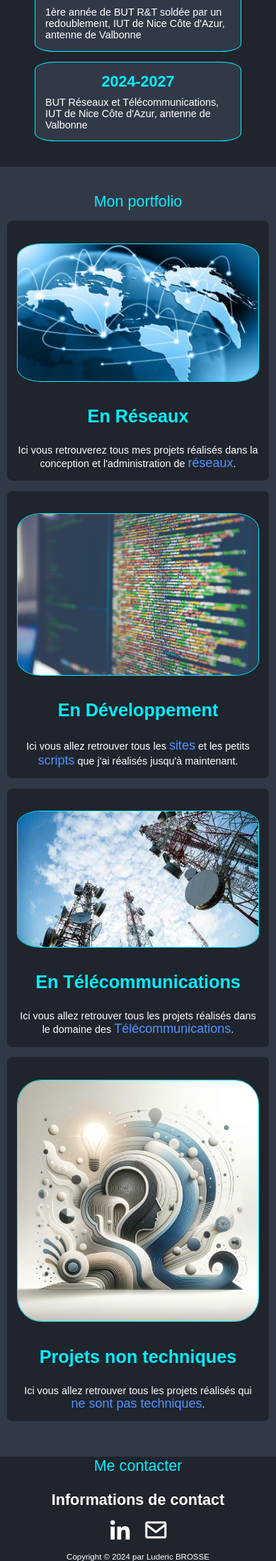
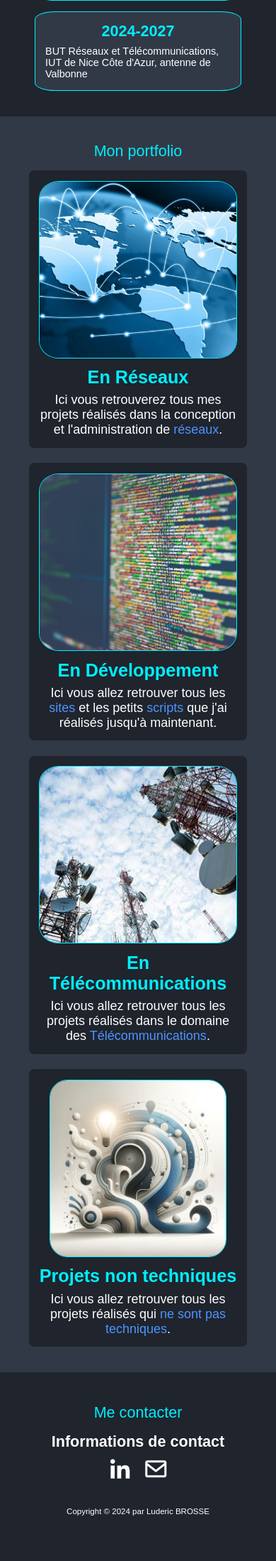
Before and after one commit to LudericBROSSE/LudericBROSSEPortfolio, a PHP site: page / in a window 390 px wide. Shown: the part 2429-4628 px from the top of the page at 71% size. After the commit the page ends 4564 px from the top, so only its background shows below. Run offline with PHP 8.4, Linux system fonts and the light colour scheme.

Commit message:
Update style.css

```diff
--- a/style.css
+++ b/style.css
@@ -155,29 +152,14 @@ h4 {
 }
 
 .home-content p {
-  font-size: 2.2rem; /* Taille de police augmentée */
+  font-size: 2.2rem;
 }
-
 
 .home h2 {
   font-size: 2.5rem;
 }
 
-.title-text {
-  font-weight: 400;
-  justify-content: center;
-  align-items: center;
-}
-
-.Qui_suis_je {
-  display: flex;
-  flex-direction: column;
-  align-items: center;
-  background-color: var(--second-color);
-  font-family: Arial, sans-serif;
-  padding: 5rem 0;
-}
-
+/* Common Title Styles */
 .title {
   text-align: center;
   margin-bottom: 2rem;
@@ -266,142 +257,104 @@ h4 {
 }
 
 .timeline-content p {
-  font-size: 2rem; /* Adjusted font size */
+  font-size: 2rem;
   margin: 0;
-  text-align: center;
 }
 
 .SIN {
   color: #fff;
   text-decoration: underline;
-  display: inline;
 }
 
 .SIN:hover {
   color: #ffcc00;
-  text-decoration: underline;
 }
 
-.clickable-image {
-  transition: transform 0.3s ease-in-out;
-  cursor: pointer;
+/* Portfolio Section */
+.portfolio {
+  background-color: var(--second-color);
+  padding: 5rem 2rem;
 }
 
-.clickable-image:hover {
-  transform: scale(1.1);
-}
-
-.portfolio {
-  display: flex;
-  flex-direction: column;
-  align-items: center;
-  font-family: Arial, sans-serif;
-  background-color: var(--second-color);
-  padding: 5rem 0;
-}
-
-.portfolio-content {
+.portfolio-container {
   display: flex;
   flex-wrap: wrap;
   justify-content: center;
-  gap: 2rem;
+  gap: 3rem;
   padding: 0 5%;
 }
 
 .portfolio-item {
+  background-color: var(--bg-color);
+  padding: 2rem;
+  border-radius: 1rem;
+  text-align: center;
+  flex: 1 1 300px;
+  max-width: 45%;
   display: flex;
   flex-direction: column;
   align-items: center;
-  justify-content: center;
-  text-align: center;
-  width: 40vw;
-  margin: 0 auto 2rem auto; /* Added bottom margin */
-  padding: 2rem;
-  background-color: var(--bg-color);
-  border-radius: 1rem;
+  transition: transform 0.3s ease;
+}
+
+.portfolio-item:hover {
+  transform: scale(1.05);
 }
 
 .portfolio-item img {
   width: 100%;
-  height: auto; /* Changed for responsiveness */
-  max-height: 500px;
+  height: 250px;
   object-fit: cover;
-  transition: transform 0.3s ease;
-  margin-top: 5%;
-  margin-bottom: 5%;
+  margin-bottom: 1.5rem;
   border: 0.2rem solid #0ef;
   border-radius: 10%;
-}
-
-.portfolio-item:hover img {
-  transform: scale(1.05);
-}
-
-.portfolio-item h3,
-.portfolio-item p {
-  margin-top: 2.5rem;
-  margin-bottom: 0;
 }
 
 .portfolio-item h2 {
   color: var(--main-color);
   font-size: 3.5rem;
   margin-bottom: 1rem;
-  margin-top: 2.1rem;
 }
 
 .portfolio-item p {
   color: #fff;
   font-size: 2.5rem;
-  font-family: Arial, sans-serif;
+  flex-grow: 1;
 }
 
 .portfolio-item span {
-    color: #4d94ff; /* Couleur changée en bleu */
-    font-size: 2.5rem;
-    font-family: Arial, sans-serif;
+  color: #4d94ff;
+  font-size: 2.5rem;
 }
 
-.contact {
-  background-color: var(--bg-color);
-  color: var(--text-color);
+/* Contact Section -- MODIFIÉ ICI */
+.Contact {
   padding: 4rem 0;
+  min-height: 30vh; /* On garde la hauteur pour avoir un effet "section finale" */
+  display: flex;
+  flex-direction: column;
+  justify-content: center; /* <-- LA MODIFICATION CLÉ : On centre le contenu au lieu de le coller en bas */
+  align-items: center;
+}
+
+.contact-content {
   display: flex;
   flex-direction: column;
   justify-content: center;
   align-items: center;
-  min-height: 100vh;
-  text-align: center;
+  gap: 2rem;
+  width: 100%;
 }
 
-.contact h2 {
-  margin-bottom: 3rem;
-  font-size: 4.5rem;
-}
-
-.contact .contact-content {
-  display: flex;
-  justify-content: center;
-  align-items: center;
-  gap: 5rem;
-  flex-wrap: wrap;
-  width: 100%;
-  text-align: center;
-}
-
-.contact-info {
-  text-align: center;
-  margin: 0 auto;
-  padding: 1rem;
-  flex: 1;
-  font-size: 2rem;
+.contact-info h2 {
+    font-size: 3rem;
+    margin-bottom: 1rem;
 }
 
 .social-icons {
   display: flex;
   justify-content: center;
   gap: 2rem;
-  margin-top: 1.5rem;
 }
 
 .social-icons .icon a {
@@ -414,168 +367,57 @@ h4 {
   color: var(--main-color);
 }
 
+.footer {
+    margin-top: 3rem;
+}
+
 .footer-text p {
-  font-size: 2.5rem;
+  font-size: 2rem;
   color: #fff;
   text-align: center;
+  padding: 1rem 0;
 }
 
-.contenue {
-  padding-top: 10rem;
-  padding-bottom: 5rem;
-  text-align: center;
-}
-
-.contenue h3 {
-  font-size: 2.5rem;
-  color: var(--main-color);
-  margin: 0 6rem;
-}
-
-.contenue1 {
-  display: flex;
-  flex-direction: row;
-  align-items: center;
-  justify-content: space-around;
-  min-height: 60vh;
-  background-color: var(--bg-color);
-  padding: 2rem 5%;
-}
-
-.contenue1 img {
-  width: 60rem;
-  max-height: 40rem;
-  object-fit: cover;
-  transition: transform 0.3s ease;
-  margin: 0;
-  border: 0.2rem solid #0ef;
-  border-radius: 10%;
-}
-
-.contenue1-txt {
-  font-size: 2.5rem;
-  text-align: left;
-  width: 45%;
-}
-
-.button-container {
-  text-align: center;
-  margin-top: 2rem;
-}
-
-.contenue-btn {
-  display: inline-block;
-  padding: 1rem 2rem;
-  background: var(--main-color);
-  color: var(--second-color);
-  font-size: 1.6rem;
-  font-weight: 600;
-  border-radius: 2rem;
-  transition: .5s;
-  text-decoration: none;
-}
-
-.contenue-btn:hover {
-  background: var(--second-color);
-  color: var(--main-color);
-}
-
-.contenue2 {
-  display: flex;
-  flex-direction: row;
-  align-items: center;
-  justify-content: space-around;
-  min-height: 60vh;
-  background-color: var(--second-color);
-  padding: 2rem 5%;
-}
-
-.contenue2 img {
-  width: 60rem;
-  max-height: 350px;
-  object-fit: cover;
-  transition: transform 0.3s ease;
-  margin: 0;
-  border: 0.2rem solid #0ef;
-  border-radius: 10%;
-}
-
-.contenue2-txt {
-  font-size: 2.5rem;
-  text-align: left;
-  width: 45%;
-}
-
-
 /* MEDIA QUERIES */
-
-/* Tablettes (max 1024px) */
 @media (max-width: 1024px) {
   html {
     font-size: 55%;
   }
-
   .home {
     flex-direction: column;
     text-align: center;
-    padding: 5rem 5%;
+    padding: 10rem 5% 5rem;
   }
-
   .home-img-cerlce {
-    width: 40vw;
-    height: 40vw;
+    width: 250px;
+    height: 250px;
     margin-top: 2rem;
   }
-
   .about-content {
     flex-direction: column;
   }
-
   .about-img {
     width: 70%;
     height: auto;
     margin: 2rem 0;
   }
-
   .portfolio-item {
-    width: 80%;
-  }
-
-  .contenue1,
-  .contenue2 {
-    flex-direction: column;
-    text-align: center;
-  }
-
-  .contenue1 img,
-  .contenue2 img {
-    width: 80%;
-    max-height: 300px;
-    margin-bottom: 2rem;
-  }
-
-  .contenue1-txt,
-  .contenue2-txt {
-    width: 100%;
-    text-align: center;
+    flex-basis: 100%;
+    max-width: 80%;
   }
 }
 
-/* Téléphones (max 768px) */
 @media (max-width: 768px) {
   html {
     font-size: 50%;
   }
-
   .logo {
       margin-left: 0;
   }
-
   #menu-icon {
     display: block;
     cursor: pointer;
   }
-
   .navbar {
     position: absolute;
     top: 100%;
@@ -586,67 +428,41 @@ h4 {
     text-align: center;
     transition: .3s;
   }
-
   .navbar.active {
     right: 0;
   }
-
   .navbar a {
     display: block;
     padding: 2rem;
     font-size: 2rem;
   }
-
-  .home h1 {
-    font-size: 3rem;
+  .home-img-cerlce {
+    width: 50vw;
   }
-
-  .home h1 span {
-    font-size: 4rem;
+  .portfolio-item {
+    max-width: 95%;
   }
-
-  .about-text,
-  .portfolio-item p,
-  .contenue1-txt,
-  .contenue2-txt {
-    font-size: 2rem;
-  }
-
-  .timeline-content p {
-      font-size: 1.8rem;
-  }
-
-  .portfolio-item {
-    width: 95%;
-  }
-
   .timeline-content {
     max-width: 90%;
   }
-
   .contact .contact-content {
     flex-direction: column;
   }
 }
 
-/* Petits téléphones (max 480px) */
 @media (max-width: 480px) {
   html {
     font-size: 45%;
   }
-
   .title {
     font-size: 6rem;
   }
-
   .title-text {
     font-size: 3rem;
   }
-
   .contact h2 {
     font-size: 3rem;
   }
-
   .footer-text p {
     font-size: 1.6rem;
   }
```
Also changed, not shown: other parts of style.css (+36 -30 lines).
